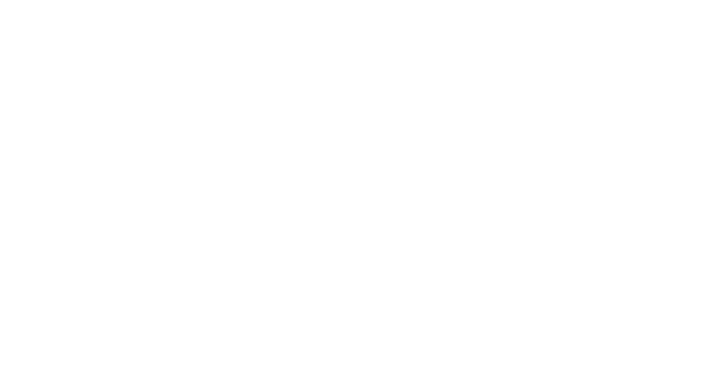
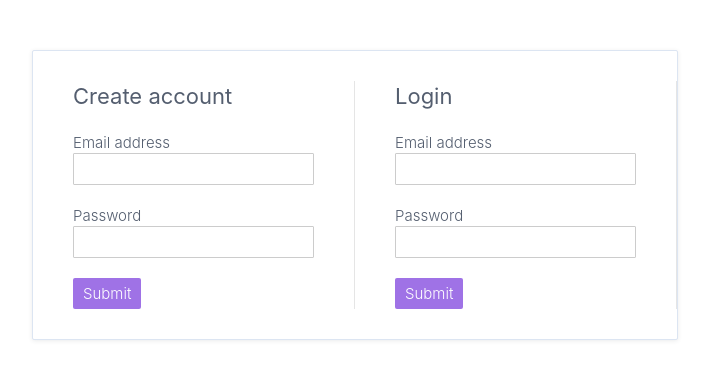
Before and after one commit to AditechGH/angular-pro-src, an Angular app: page / in a window 1280 px wide. Shown: the top 380 px of the page, without its empty margins (18-727 px from the left). Built offline with nearby package versions, Linux system fonts and the light colour scheme.

Commit message:
content projection

```diff
--- a/src/app/app.component.ts
+++ b/src/app/app.component.ts
@@ -1,13 +1,23 @@
 import { Component } from '@angular/core';
 import { RouterOutlet } from '@angular/router';
 
+import { AuthPageComponent } from './auth/containers/auth-page/auth-page.component';
 @Component({
   selector: 'app-root',
   standalone: true,
-  imports: [RouterOutlet],
-  template: ``,
-  styles: [``],
+  template: `<auth-page></auth-page>`,
+  styles: [
+    `
+      auth-page {
+        display: inline-block;
+        background-color: #ffffff;
+        border-radius: 2px;
+        border: 1px solid #dce5f2;
+        box-shadow: 0 1px 4px rgba(53, 60, 72, 0.1);
+        padding: 30px 0;
+      }
+    `,
+  ],
+  imports: [RouterOutlet, AuthPageComponent],
 })
-export class AppComponent {
-  title = 'angular-pro-src';
-}
+export class AppComponent {}
--- /dev/null
+++ b/src/app/auth/components/auth-form/auth-form.component.ts
@@ -0,0 +1,60 @@
+import { Component, EventEmitter, Output } from '@angular/core';
+import { FormsModule } from '@angular/forms';
+
+import { User } from '../../model/user.model';
+
+@Component({
+  selector: 'auth-form',
+  standalone: true,
+  imports: [FormsModule],
+  template: `
+    <div class="auth-form">
+      <form (ngSubmit)="onSubmit(form.value)" #form="ngForm">
+        <ng-content></ng-content>
+        <label>
+          Email address
+          <input type="email" name="email" ngModel />
+        </label>
+        <label>
+          Password
+          <input type="password" name="password" ngModel />
+        </label>
+        <button type="submit">Submit</button>
+      </form>
+    </div>
+  `,
+  styles: [
+    `
+      .auth-form {
+        &:first-child {
+          form {
+            border-right: 1px solid rgba(0, 0, 0, 0.1);
+          }
+        }
+        form {
+          flex: 1 0;
+          padding: 0 40px;
+          input {
+            display: block;
+            border: none;
+            background: #ffffff;
+            font-size: 13px;
+            padding: 6px 30px 6px 10px;
+            border-radius: 1px;
+            border: 1px solid #ccc;
+          }
+          .email {
+            border-color: #9f72e6
+          }
+        }
+      }
+    `,
+  ],
+})
+export class AuthFormComponent {
+  @Output() submitted: EventEmitter<User> = new EventEmitter<User>();
+
+  onSubmit(value: User) {
+    this.submitted.emit(value);
+  }
+}
--- /dev/null
+++ b/src/app/auth/containers/auth-page/auth-page.component.ts
@@ -0,0 +1,37 @@
+import { Component } from '@angular/core';
+
+import { AuthFormComponent } from '../../components/auth-form/auth-form.component';
+
+import { User } from '../../model/user.model';
+
+@Component({
+  selector: 'auth-page',
+  standalone: true,
+  imports: [AuthFormComponent],
+  template: `
+    <div class="auth-page">
+      <auth-form (submitted)="createUser($event)">
+        <h3>Create account</h3>
+      </auth-form>
+      <auth-form (submitted)="loginUser($event)">
+        <h3>Login</h3>
+      </auth-form>
+    </div>
+  `,
+  styles: [
+    `
+      .auth-page {
+        display: flex;
+      }
+    `,
+  ],
+})
+export class AuthPageComponent {
+  createUser(user: User) {
+    console.log('Create account', user);
+  }
+
+  loginUser(user: User) {
+    console.log('Login', user);
+  }
+}
--- /dev/null
+++ b/src/app/auth/model/user.model.ts
@@ -0,0 +1,4 @@
+export interface User {
+  email: string;
+  password: string;
+}
--- a/src/styles.scss
+++ b/src/styles.scss
@@ -1 +1,88 @@
-/* You can add global styles to this file, and also import other style files */
+* {
+    -webkit-box-sizing: border-box;
+    -moz-box-sizing: border-box;
+    box-sizing: border-box;
+    font: 300 15px/1.4 -apple-system,BlinkMacSystemFont,"Segoe UI",Helvetica,Arial,sans-serif,"Apple Color Emoji","Segoe UI Emoji","Segoe UI Symbol";
+  }
+
+  html, body {
+    height: 100%;
+    margin: 0;
+    padding: 0;
+    background: #fff;
+    -webkit-font-smoothing: antialiased;
+    color: #545e6f;
+  }
+
+  img {
+    vertical-align: bottom;
+  }
+  img a {
+    border: 0;
+  }
+  ul,
+  ol {
+    list-style: none;
+    margin: 0;
+    padding: 0;
+  }
+  a {
+    color: #9f72e6;
+    text-decoration: none;
+  }
+  input,
+  button {
+    outline: 0;
+  }
+  input[type=text],
+  input[type=email],
+  input[type=number],
+  input[type=password] {
+    border: none;
+    background: #fff;
+    font-size: 13px;
+    padding: 6px 30px 6px 10px;
+    border-radius: 1px;
+    border: 1px solid #ccc;
+  }
+  label {
+    display: block;
+  }
+  button {
+    cursor: pointer;
+    background: #9f72e6;
+    border: 0;
+    border-radius: 2px;
+    padding: 5px 10px;
+    text-align: center;
+    color: #fff;
+  }
+  button:disabled {
+    cursor: not-allowed;
+    background: #b598e4;
+  }
+  p {
+    margin: 5px 0;
+  }
+
+  body {
+    padding: 50px;
+  }
+
+  h3 {
+    font-size: 22px;
+    font-weight: 400;
+    margin: 0;
+  }
+  h4 {
+    font-size: 18px;
+    font-weight: 300;
+    margin: 0;
+  }
+
+  label {
+    margin-bottom: 20px;
+  }
+  h3 {
+    margin-bottom: 20px;
+  }
```
